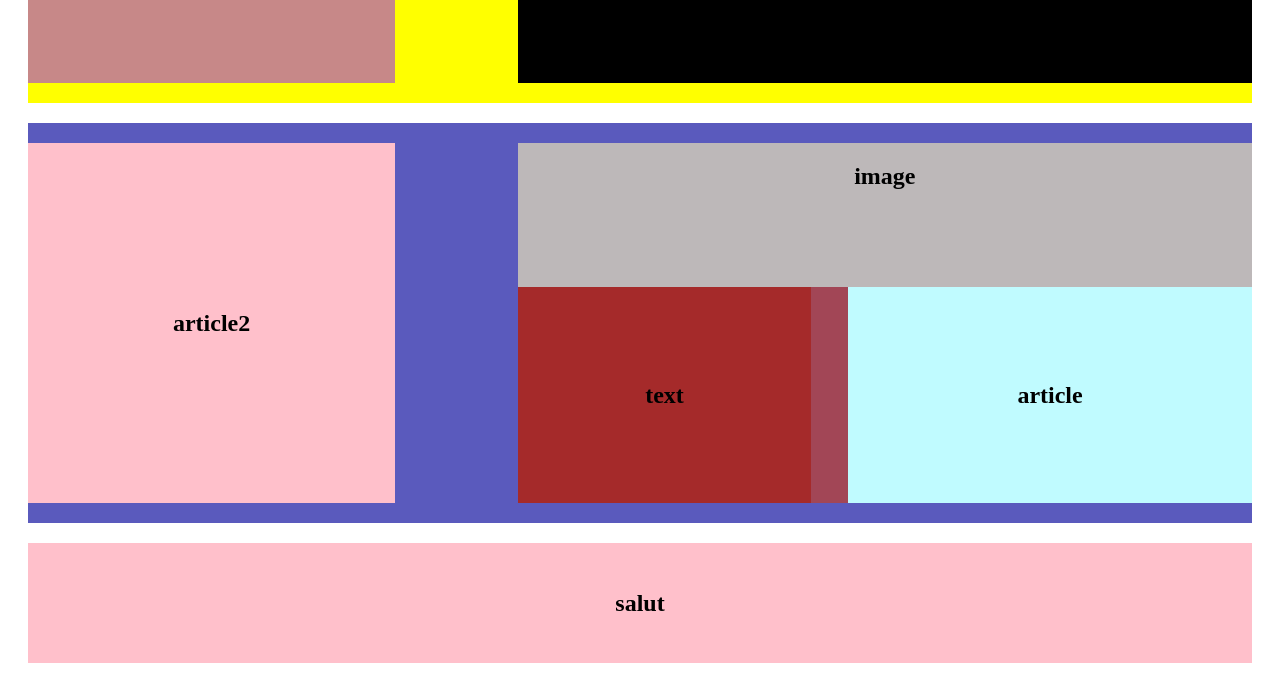
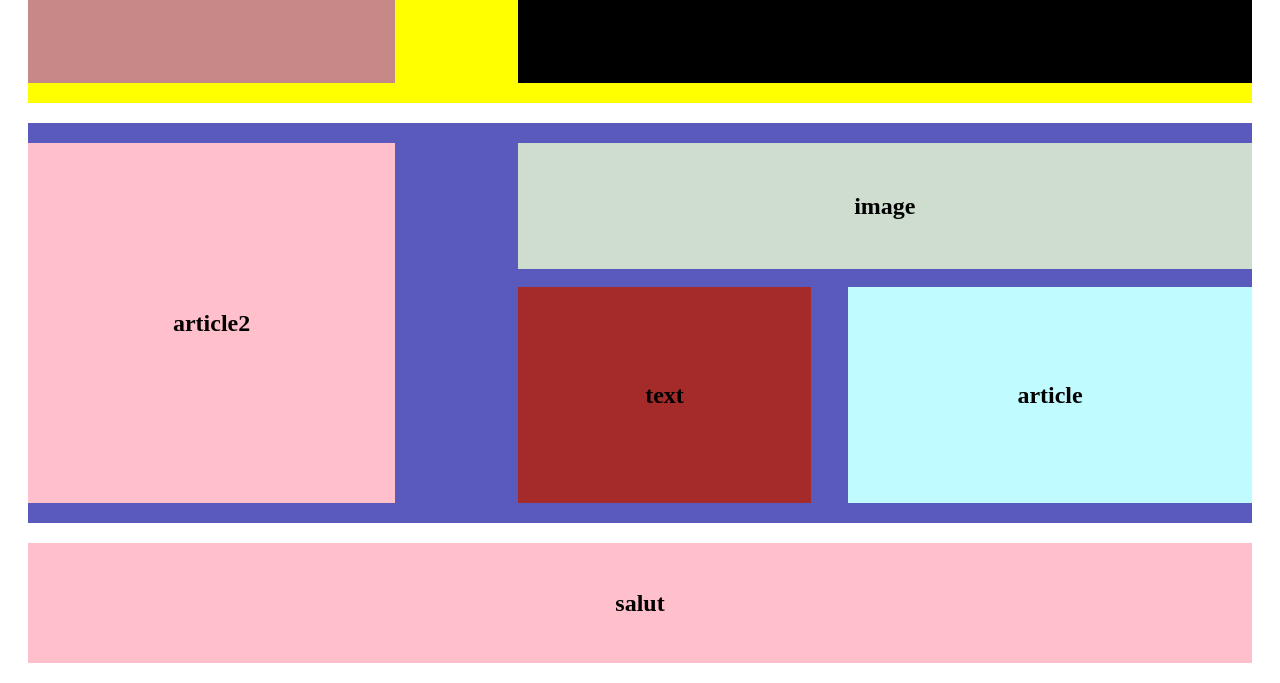
Before and after one commit to jOAOdvm/correction-flex, a plain HTML site: page index.html in a window 1280 px wide. Shown: the part 647-1330 px from the top of the page. Drawn offline with Linux system fonts and the light colour scheme.

Commit message:
fix section 2

```diff
--- a/style.css
+++ b/style.css
@@ -26,7 +26,6 @@ a {
   justify-content: center;
   margin: 20px;
   align-items: center;
-
 }
 
 /* section1 */
@@ -39,7 +38,6 @@ a {
   align-items: center;
   display: flex;
   justify-content: space-between;
-
 }
 
 .video {
@@ -49,7 +47,6 @@ a {
   justify-content: center;
   align-items: center;
   display: flex;
-
 }
 
 .article1 {
@@ -84,29 +81,26 @@ a {
   justify-content: space-between;
   align-items: center;
   display: flex;
-    background-color: rgb(189, 184, 185);
   height: 90%;
   width: 60%;
   flex-direction: column;
 }
 
-img {
+.img {
   justify-content: center;
   align-items: center;
   display: flex;
   background-color: rgb(207, 221, 207);
   height: 35%;
   width: 100%;
-
 }
 
 .aside-article {
   justify-content: space-between;
   align-items: center;
   display: flex;
-    background-color: rgb(162, 70, 86);
   height: 60%;
-    width: 100%
+  width: 100%;
 }
 
 .aside2 {
@@ -134,5 +128,4 @@ footer {
   background-color: pink;
   height: 15vh;
   margin: 20px;
-
 }
```
Lines whose indentation alone changed are shown as unchanged.
